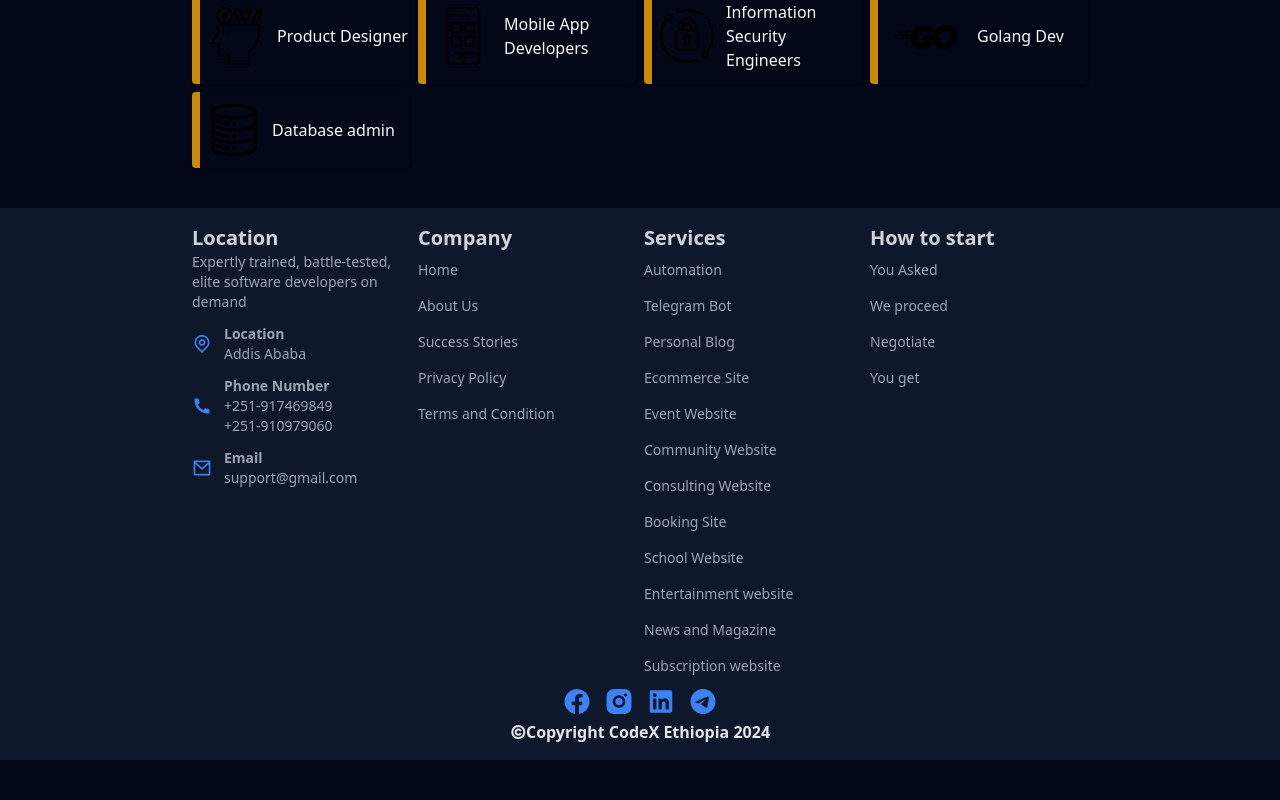
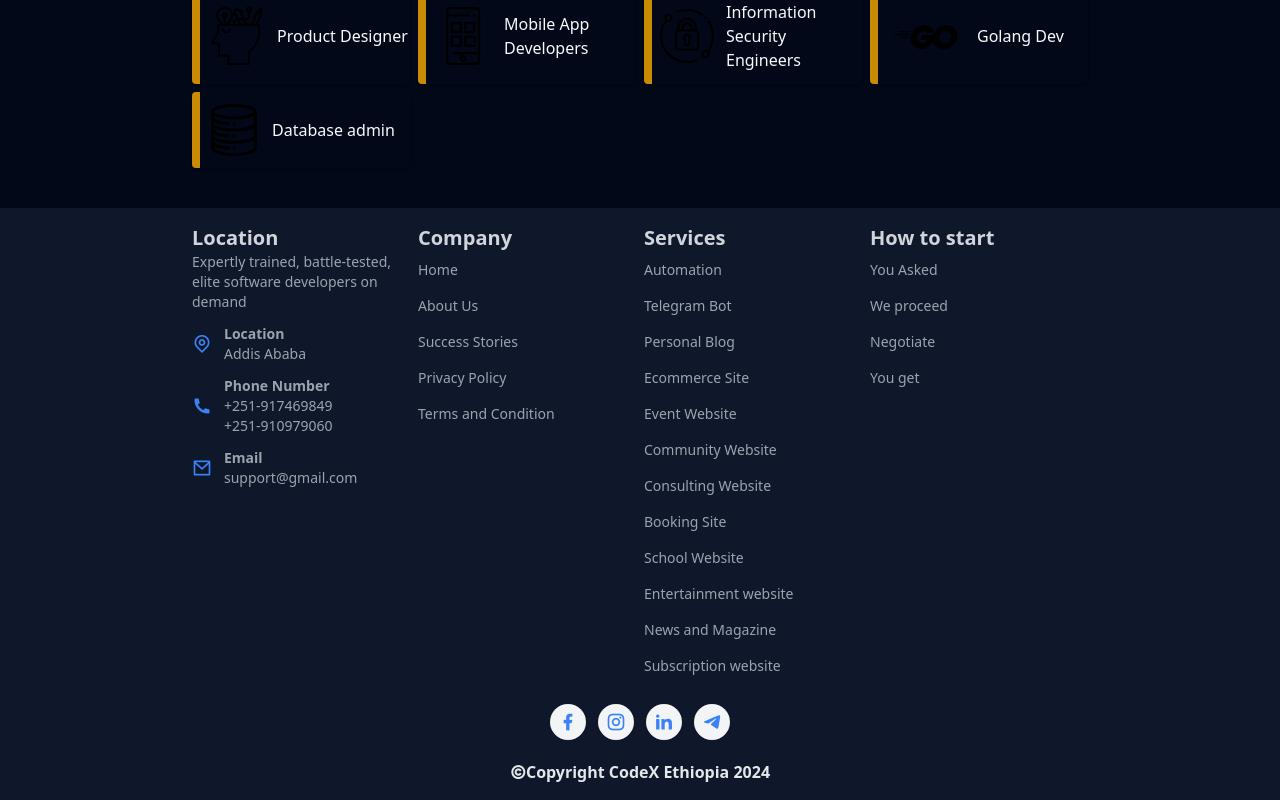
Before and after one commit to abenooo/codex_ethiopia, a React (Vite) app: page / in a window 1280 px wide. Shown: the part 2826-3626 px from the top of the page. Before the commit the page ends 3586 px from the top, so only its background shows below. Built offline with nearby package versions, Linux system fonts and the light colour scheme.

Commit message:
update social media icon

```diff
--- a/src/components/Footer.tsx
+++ b/src/components/Footer.tsx
@@ -218,19 +218,19 @@ function Footer() {
           </ul>
         </div>
       </div>
-      <div className="flex justify-center items-center gap-3">
+      <div className="flex justify-center items-center gap-3 py-6">
         <Link to="/">
           {" "}
-          <i className="ri-facebook-circle-fill text-primary text-3xl hover:font-bold "></i>
+          <i className="ri-facebook-fill bg-gray-100 text-primary text-xl  p-2  rounded-full hover:font-bold "></i>
         </Link>
         <Link to="/">
-          <i className="ri-instagram-fill text-primary text-3xl hover:font-bold "></i>
+          <i className="ri-instagram-line bg-gray-100 text-primary text-xl  p-2  rounded-full hover:font-bold"></i>
         </Link>
         <Link to="/">
-          <i className="ri-linkedin-box-fill text-primary text-3xl hover:font-bold  "></i>
+          <i className="ri-linkedin-fill bg-gray-100 text-primary text-xl  p-2  rounded-full hover:font-bold"></i>
         </Link>
         <Link to="/">
-          <i className="ri-telegram-fill text-primary text-3xl hover:font-bold "></i>
+          <i className="ri-telegram-2-fill bg-gray-100 text-primary text-xl  p-2  rounded-full hover:font-bold"></i>
         </Link>
       </div>
       <p className="text-center font-bold text-gray-200">
```
